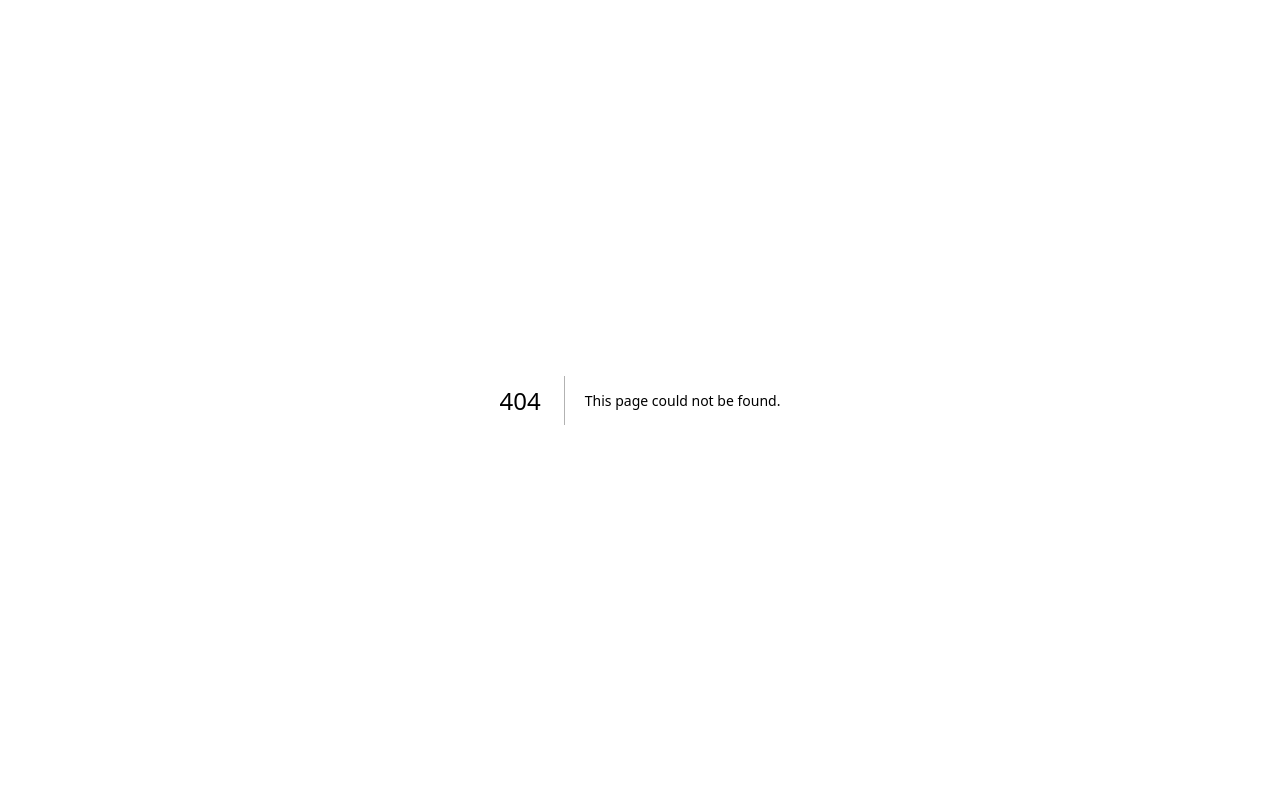
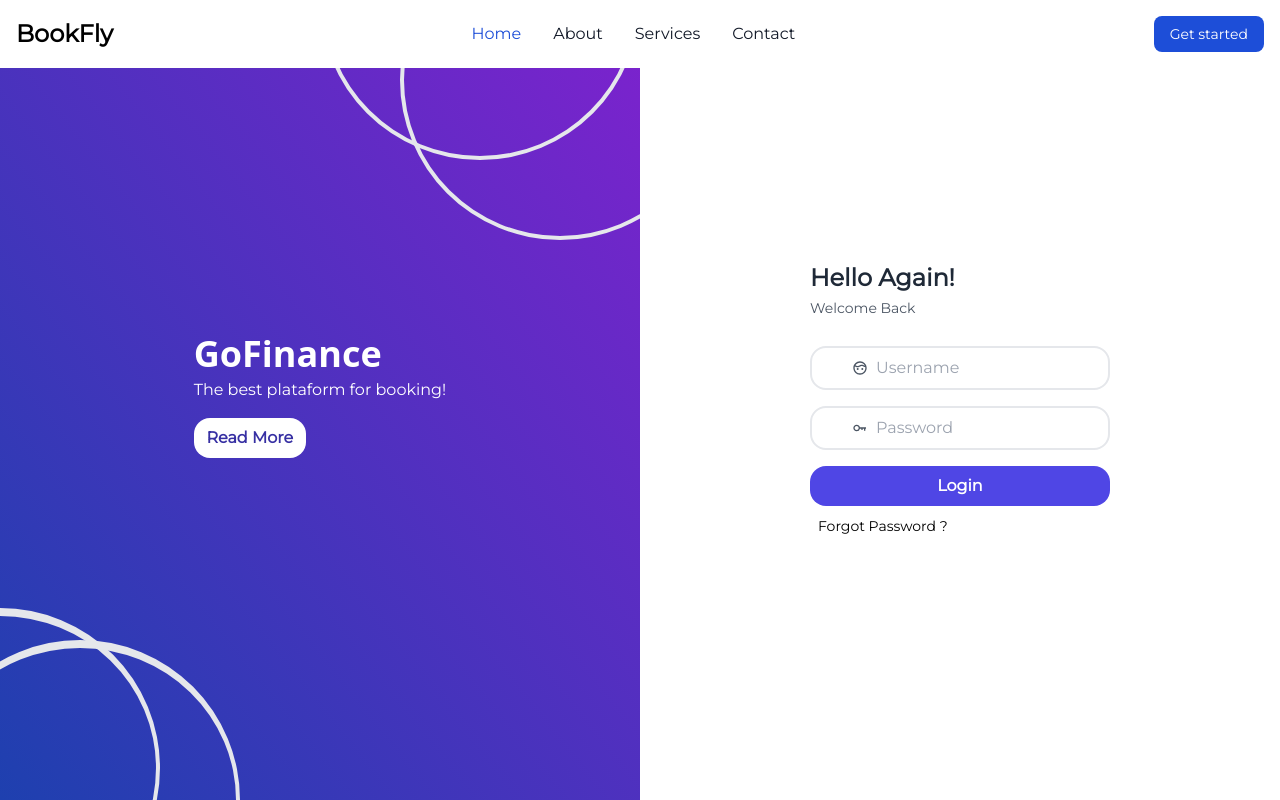
Before and after one commit to ayee-lucas/gestor-app, a Next.js app: page /account/login in a window 1280 px wide. Before the commit this address had no page. Built offline with nearby package versions, Linux system fonts and the light colour scheme.

Commit message:
finished backend login and page

```diff
--- /dev/null
+++ b/app/(user)/account/login/page.tsx
@@ -0,0 +1,48 @@
+import SideArt from "@/app/components/Login/SideArt";
+import { BiFace, BiKey } from "react-icons/bi";
+
+export default function Login() {
+  return (
+    <div className="h-screen md:flex">
+      <SideArt />
+      <div className="flex md:w-1/2 justify-center py-10 items-center bg-white">
+        <form className="bg-white">
+          <h1 className="text-gray-800 font-bold text-2xl mb-1">
+            Hello Again!
+          </h1>
+          <p className="text-sm font-normal text-gray-600 mb-7">Welcome Back</p>
+
+          <div className="flex items-center border-2 py-2 px-10 rounded-2xl mb-4">
+            <BiFace className="text-gray-600" />
+            <input
+              className="pl-2 outline-none border-none"
+              type="text"
+              name=""
+              id=""
+              placeholder="Username"
+            />
+          </div>
+          <div className="flex items-center border-2 py-2 px-10 rounded-2xl">
+            <BiKey className="text-gray-600" />
+            <input
+              className="pl-2 outline-none border-none"
+              type="text"
+              name=""
+              id=""
+              placeholder="Password"
+            />
+          </div>
+          <button
+            type="submit"
+            className="block w-full bg-indigo-600 mt-4 py-2 rounded-2xl text-white font-semibold mb-2"
+          >
+            Login
+          </button>
+          <span className="text-sm ml-2 hover:text-blue-500 cursor-pointer">
+            Forgot Password ?
+          </span>
+        </form>
+      </div>
+    </div>
+  );
+}
--- a/app/Home/layout.tsx
+++ b/app/(user)/layout.tsx
@@ -2,7 +2,7 @@ import Navbar from "../components/Home/Navbar";
 
 export default function HomeLayot({ children }: { children: React.ReactNode }) {
   return (
-    <section>
+    <section className="h-full">
       <Navbar />
       {children}
     </section>
--- a/app/api/User/login/route.ts
+++ b/app/api/User/login/route.ts
@@ -1,5 +1,6 @@
 import dbConnect from "@/app/utils/DatabaseConnection";
 import User from "@/app/models/User";
+import JWT from "@/app/utils/jwt";
 import { NextRequest, NextResponse } from "next/server";
 import { decryptPassword } from "@/app/utils/PasswordValidate";
 
@@ -17,9 +18,9 @@ export async function POST(request: NextRequest) {
       password: json.password,
     };
 
-    const user = await User.findOne({ username: crendentials.username });
+    const userFinded = await User.findOne({ username: crendentials.username });
 
-    if (!user) {
+    if (!userFinded) {
       return new NextResponse(
         JSON.stringify({
           status: "404",
@@ -28,19 +29,37 @@ export async function POST(request: NextRequest) {
       );
     }
 
-    const passwordIsValid = decryptPassword(
-      user.password,
-      crendentials.password
+    const passwordIsValid = await decryptPassword(
+      crendentials.password,
+      userFinded.password,
     );
 
     if (!passwordIsValid) {
       return new NextResponse(
         JSON.stringify({
           status: "401",
-          message: "Password is invalid",
+          message: "Wrong password",
         })
       );
     }
+
+    const token = await JWT(userFinded);
+
+    const userLogged = {
+      id: userFinded._id,
+      username: userFinded.username,
+      role: userFinded.role,
+    }
+
+    console.log({userLogged: userLogged, token: token,})
+
+    return new NextResponse(
+      JSON.stringify({
+        message: "Success",
+        token: token,
+        status: "200",
+      })
+    );
   } catch (err) {
     console.log(err);
     return new NextResponse(
--- /dev/null
+++ b/app/api/test/requser/route.ts
@@ -0,0 +1,27 @@
+import { NextRequest, NextResponse } from "next/server";
+
+export interface LogginRequest extends NextRequest {
+  user: {
+    uuid: string;
+    name: string;
+    surname: string;
+    email: string;
+    role: string;
+    iat: string;
+    exp: number;
+    password: number;
+  };
+}
+
+export async function GET(request: NextRequest) {
+  try {
+  } catch (err) {
+    console.log(err);
+    return new NextResponse(
+      JSON.stringify({
+        status: "500",
+        message: "Error",
+      })
+    );
+  }
+}
--- a/app/components/Home/Navbar.tsx
+++ b/app/components/Home/Navbar.tsx
@@ -1,56 +1,41 @@
 import React from "react";
+import Link from "next/link";
 
 const Navbar = () => {
   return (
-    <nav className="bg-white border-gray-200 dark:bg-gray-900">
+    <nav className="bg-white fixed top-0 left-0 w-full z-50 border-gray-200  dark:bg-gray-900">
       <div className="max-w-screen-xl flex flex-wrap items-center justify-between mx-auto p-4">
-        <a href="https://flowbite.com/" className="flex items-center">
-          <img
-            src="https://flowbite.com/docs/images/logo.svg"
-            className="h-8 mr-3"
-            alt="Flowbite Logo"
-          />
+        <Link href={"/"} className="flex items-center">
+
           <span className="self-center text-2xl font-semibold whitespace-nowrap dark:text-white">
-            Flowbite
+            BookFly
           </span>
-        </a>
-        <button
-          data-collapse-toggle="navbar-default"
-          type="button"
-          className="inline-flex items-center p-2 ml-3 text-sm text-gray-500 rounded-lg md:hidden hover:bg-gray-100 focus:outline-none focus:ring-2 focus:ring-gray-200 dark:text-gray-400 dark:hover:bg-gray-700 dark:focus:ring-gray-600"
-          aria-controls="navbar-default"
-          aria-expanded="false"
+        </Link>
+        <div className="flex md:order-2">
+          <Link href={"/account/login"}
+            type="button"
+            className="text-white bg-blue-700 hover:bg-blue-800 focus:ring-4 focus:outline-none focus:ring-blue-300 font-medium rounded-lg text-sm px-4 py-2 text-center mr-3 md:mr-0 dark:bg-blue-600 dark:hover:bg-blue-700 dark:focus:ring-blue-800"
+          >
+            Get started
+          </Link>
+       </div>
+        <div
+          className="items-center justify-between hidden w-full md:flex md:w-auto md:order-1"
+          id="navbar-cta"
         >
-          <span className="sr-only">Open main menu</span>
-          <svg
-            className="w-6 h-6"
-            aria-hidden="true"
-            fill="currentColor"
-            viewBox="0 0 20 20"
-            xmlns="http://www.w3.org/2000/svg"
-          >
-            <path
-              fill-rule="evenodd"
-              d="M3 5a1 1 0 011-1h12a1 1 0 110 2H4a1 1 0 01-1-1zM3 10a1 1 0 011-1h12a1 1 0 110 2H4a1 1 0 01-1-1zM3 15a1 1 0 011-1h12a1 1 0 110 2H4a1 1 0 01-1-1z"
-              clip-rule="evenodd"
-            ></path>
-          </svg>
-        </button>
-        <div className="hidden w-full md:block md:w-auto" id="navbar-default">
-          <ul className="font-medium flex flex-col p-4 md:p-0 mt-4 border border-gray-100 rounded-lg bg-gray-50 md:flex-row md:space-x-8 md:mt-0 md:border-0 md:bg-white dark:bg-gray-800 md:dark:bg-gray-900 dark:border-gray-700">
+          <ul className="flex flex-col font-medium p-4 md:p-0 mt-4 border border-gray-100 rounded-lg bg-gray-50 md:flex-row md:space-x-8 md:mt-0 md:border-0 md:bg-white dark:bg-gray-800 md:dark:bg-gray-900 dark:border-gray-700">
             <li>
-              <a
-                href="#"
-                className="block py-2 pl-3 pr-4 text-white bg-blue-700 rounded md:bg-transparent md:text-blue-700 md:p-0 dark:text-white md:dark:text-blue-500"
-                aria-current="page"
+              <Link
+                href={"/Home"}
+                className="block py-2 pl-3 pr-4 text-white bg-blue-700 rounded md:bg-transparent md:text-blue-700 md:p-0 md:dark:text-blue-500"
               >
                 Home
-              </a>
+              </Link>
             </li>
             <li>
               <a
                 href="#"
-                className="block py-2 pl-3 pr-4 text-gray-900 rounded hover:bg-gray-100 md:hover:bg-transparent md:border-0 md:hover:text-blue-700 md:p-0 dark:text-white md:dark:hover:text-blue-500 dark:hover:bg-gray-700 dark:hover:text-white md:dark:hover:bg-transparent"
+                className="block py-2 pl-3 pr-4 text-gray-900 rounded hover:bg-gray-100 md:hover:bg-transparent md:hover:text-blue-700 md:p-0 md:dark:hover:text-blue-500 dark:text-white dark:hover:bg-gray-700 dark:hover:text-white md:dark:hover:bg-transparent dark:border-gray-700"
               >
                 About
               </a>
@@ -58,7 +43,7 @@ const Navbar = () => {
             <li>
               <a
                 href="#"
-                className="block py-2 pl-3 pr-4 text-gray-900 rounded hover:bg-gray-100 md:hover:bg-transparent md:border-0 md:hover:text-blue-700 md:p-0 dark:text-white md:dark:hover:text-blue-500 dark:hover:bg-gray-700 dark:hover:text-white md:dark:hover:bg-transparent"
+                className="block py-2 pl-3 pr-4 text-gray-900 rounded hover:bg-gray-100 md:hover:bg-transparent md:hover:text-blue-700 md:p-0 md:dark:hover:text-blue-500 dark:text-white dark:hover:bg-gray-700 dark:hover:text-white md:dark:hover:bg-transparent dark:border-gray-700"
               >
                 Services
               </a>
@@ -66,15 +51,7 @@ const Navbar = () => {
             <li>
               <a
                 href="#"
-                className="block py-2 pl-3 pr-4 text-gray-900 rounded hover:bg-gray-100 md:hover:bg-transparent md:border-0 md:hover:text-blue-700 md:p-0 dark:text-white md:dark:hover:text-blue-500 dark:hover:bg-gray-700 dark:hover:text-white md:dark:hover:bg-transparent"
-              >
-                Pricing
-              </a>
-            </li>
-            <li>
-              <a
-                href="#"
-                className="block py-2 pl-3 pr-4 text-gray-900 rounded hover:bg-gray-100 md:hover:bg-transparent md:border-0 md:hover:text-blue-700 md:p-0 dark:text-white md:dark:hover:text-blue-500 dark:hover:bg-gray-700 dark:hover:text-white md:dark:hover:bg-transparent"
+                className="block py-2 pl-3 pr-4 text-gray-900 rounded hover:bg-gray-100 md:hover:bg-transparent md:hover:text-blue-700 md:p-0 md:dark:hover:text-blue-500 dark:text-white dark:hover:bg-gray-700 dark:hover:text-white md:dark:hover:bg-transparent dark:border-gray-700"
               >
                 Contact
               </a>
--- /dev/null
+++ b/app/components/Login/SideArt.tsx
@@ -0,0 +1,26 @@
+import React from "react";
+
+const SideArt = () => {
+  return (
+    <div className="relative overflow-hidden md:flex w-1/2 bg-gradient-to-tr from-blue-800 to-purple-700 i justify-around items-center hidden">
+      <div>
+        <h1 className="text-white font-bold text-4xl font-sans">GoFinance</h1>
+        <p className="text-white mt-1">
+           The best plataform for booking!
+        </p>
+        <button
+          type="submit"
+          className="block w-28 bg-white text-indigo-800 mt-4 py-2 rounded-2xl font-bold mb-2"
+        >
+          Read More
+        </button>
+      </div>
+      <div className="absolute -bottom-32 -left-40 w-80 h-80 border-4 rounded-full border-opacity-30 border-t-8"></div>
+      <div className="absolute -bottom-40 -left-20 w-80 h-80 border-4 rounded-full border-opacity-30 border-t-8"></div>
+      <div className="absolute -top-40 -right-0 w-80 h-80 border-4 rounded-full border-opacity-30 border-t-8"></div>
+      <div className="absolute -top-20 -right-20 w-80 h-80 border-4 rounded-full border-opacity-30 border-t-8"></div>
+    </div>
+  );
+};
+
+export default SideArt;
--- a/app/globals.css
+++ b/app/globals.css
@@ -1,3 +1,15 @@
 @tailwind base;
 @tailwind components;
 @tailwind utilities;
+
+
+html {
+	scroll-behavior: smooth;
+	height: 100%;
+	margin: 0;
+	font-family: "Raleway", sans-serif;
+}
+
+body{
+	margin: 0;
+}
--- /dev/null
+++ b/app/utils/jwt.ts
@@ -0,0 +1,31 @@
+import jwt from "jsonwebtoken";
+
+export interface IUserToken {
+    id: string;
+    name: string;
+    username: string;
+    email: string;
+    role: string;
+    iat: number;
+    exp: number;
+}
+
+export default async function JWT(user: IUserToken) {
+  try {
+    const payload = {
+      uui: user.id,
+      name: user.name,
+      username: user.username,
+      email: user.email,
+      role: user.role,
+      iat: Math.floor(Date.now() / 1000),
+      exp: Math.floor(Date.now() / 1000) + 60 * 60 * 24 * 30, //30 dias
+    };
+
+    return jwt.sign(payload, `${process.env.NEXTAUTH_SECRET}`);
+
+  } catch (error) {
+    console.log(error);
+    return error;
+  }
+}
--- a/package.json
+++ b/package.json
@@ -16,16 +16,19 @@
     "autoprefixer": "10.4.14",
     "bcrypt": "^5.1.0",
     "dotenv": "^16.0.3",
+    "jsonwebtoken": "^9.0.0",
     "mongoose": "^7.1.0",
     "next": "13.4.1",
     "postcss": "8.4.23",
     "react": "18.2.0",
     "react-dom": "18.2.0",
+    "react-icons": "^4.8.0",
     "supports-color": "^8.1.1",
     "tailwindcss": "3.3.2",
     "typescript": "5.0.4"
   },
   "devDependencies": {
-    "@types/bcrypt": "^5.0.0"
+    "@types/bcrypt": "^5.0.0",
+    "@types/jsonwebtoken": "^9.0.2"
   }
 }
```
Also changed, not shown: thunder-tests/thunderActivity.json (+4 -4 lines), app/(user)/Home/page.tsx (renamed from app/Home/page.tsx), 1 other file (tests, documents, lock files or other folders).
